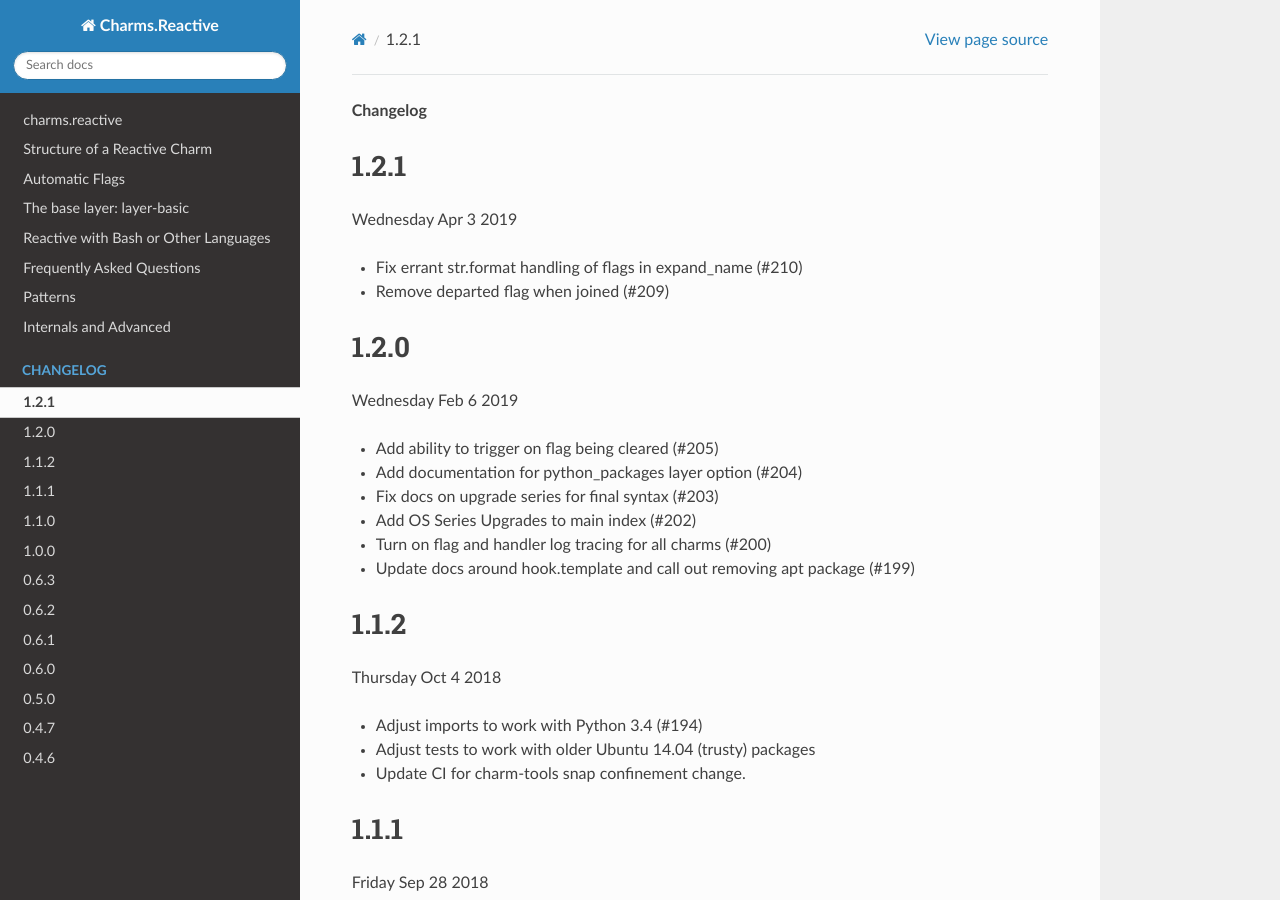
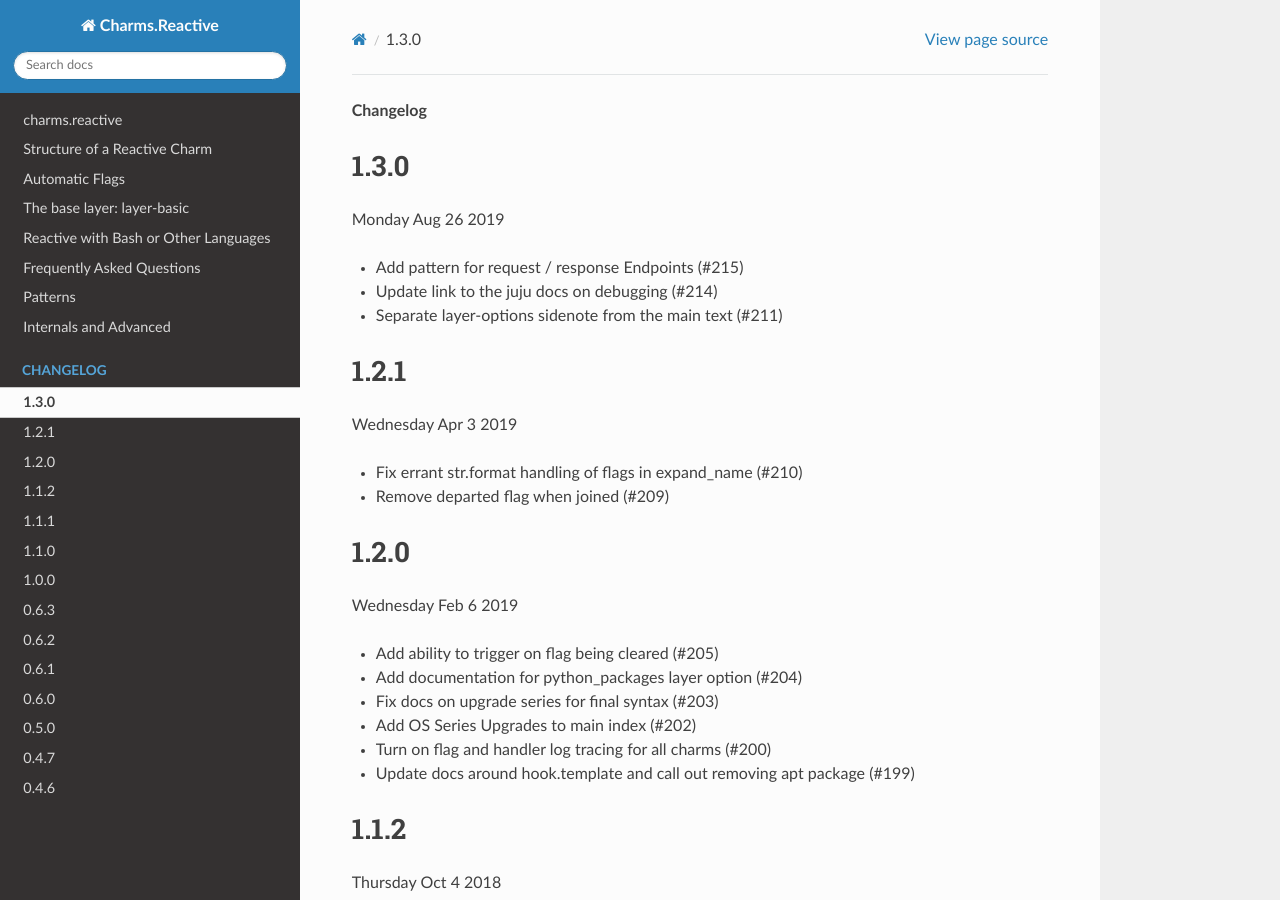
Before and after one commit to canonical/charms.reactive, a Sphinx documentation site: the page built from docs/changelog.rst, in a window 1280 px wide and 900 px high. Built offline with Sphinx 7.4.7 and the Read the Docs theme 2.0.0, drawn with Linux system fonts in a browser that asks for light colours; pages that are not in the unit, such as notebooks, are missing from menus.

Commit message:
Release 1.3.0

```diff
--- a/docs/changelog.rst
+++ b/docs/changelog.rst
@@ -1,4 +1,12 @@
 **Changelog**
+
+1.3.0
+^^^^^
+Monday Aug 26 2019
+
+* Add pattern for request / response Endpoints (#215)
+* Update link to the juju docs on debugging (#214)
+* Separate layer-options sidenote from the main text (#211)
 
 1.2.1
 ^^^^^
```
Also changed, not shown: 1 other file.
